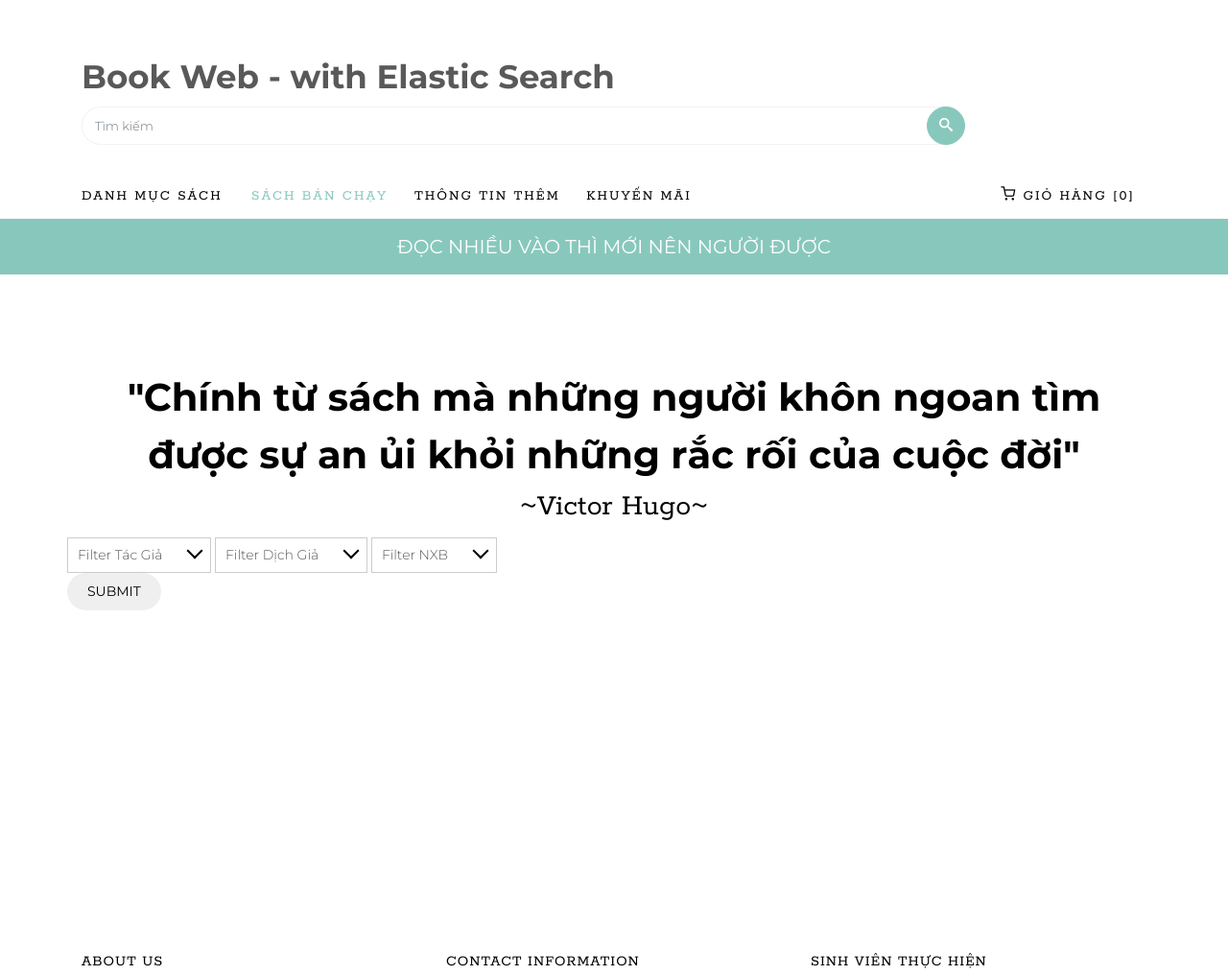
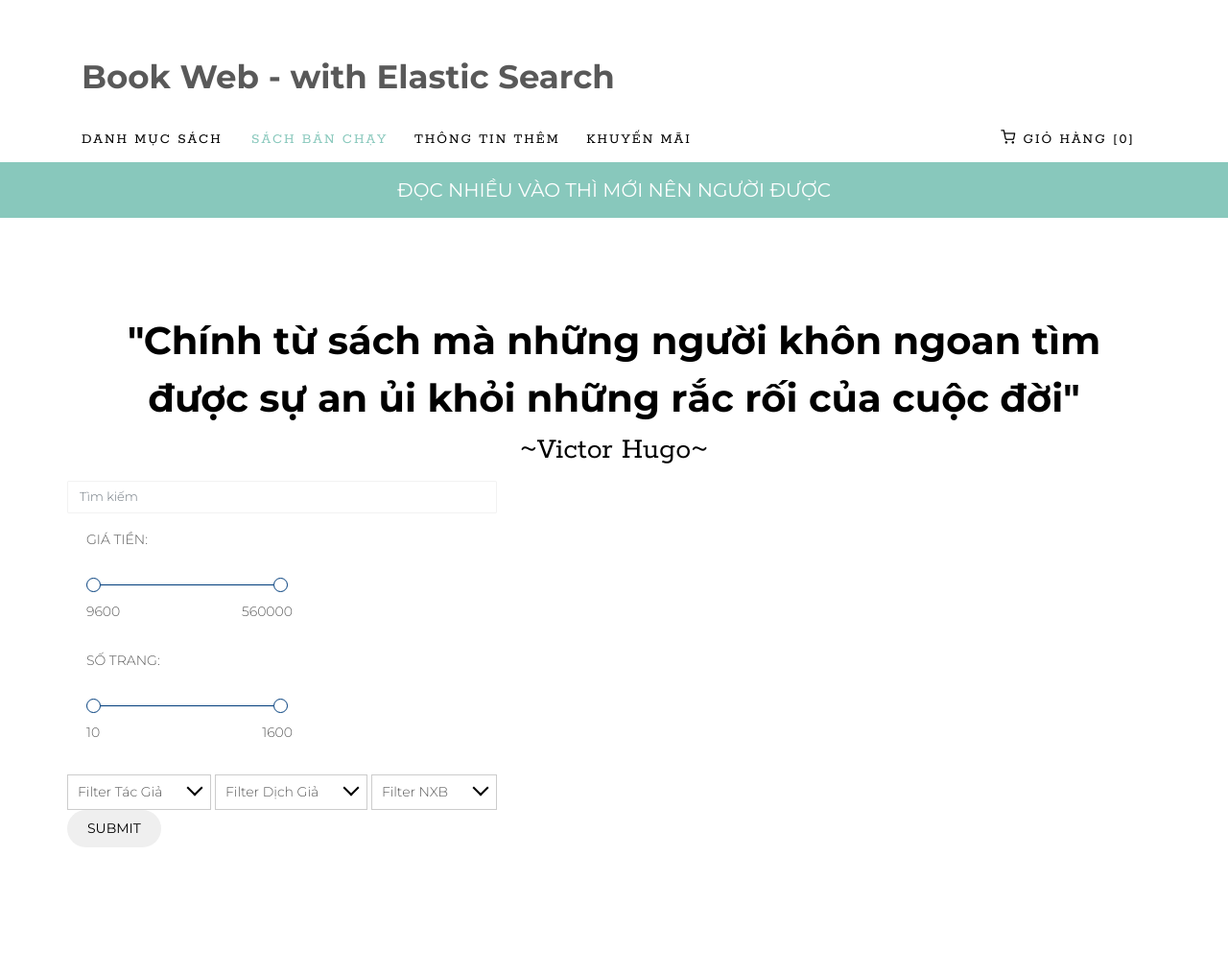
Before and after one commit to Khowfsix/IR_DjangoWeb-with-ElasticSearch, a Django app: page /filter/ in a window 1280 px wide. Shown: the top 1016 px of the page at 96% size. Run offline with Django 3.2, Linux system fonts and the light colour scheme; data that the repository does not hold is empty; some libraries are stand-ins or nearby versions; some web fonts are replaced.

Commit message:
Filter: Fix tính năng keyword search & giao diện filter của Giá, Số trang

```diff
--- a/BookWeb_withElasticSearch/Books/views.py
+++ b/BookWeb_withElasticSearch/Books/views.py
@@ -34,9 +34,9 @@ def priceFilter(request):
     Output: Query thành phần trong phần range trong query tổng
     """
     # Lấy giá trị giá nhỏ nhất được nhập từ web
-    gtePrice = request.GET.get('gtePrice')
+    gtePrice = request.POST.get('gtePrice')
     # Lấy giá trị giá lớn nhất được nhập từ web
-    ltePrice = request.GET.get('ltePrice')
+    ltePrice = request.POST.get('ltePrice')
     # Nếu không có giá trị trong 2 biến đó
     if gtePrice is None and ltePrice is None:
         # Thì trả về rỗng --> tìm trên tất cả khoảng giá
@@ -54,9 +54,9 @@ def pageNumberFilter(request):
     Output: Query thành phần trong phần range trong query tổng
     """
     # Lấy giá trị số trang nhỏ nhất được nhập từ web
-    gtePageNumber = request.GET.get('gtePageNumber')
+    gtePageNumber = request.POST.get('gtePageNumber')
     # Lấy giá trị số trang lớn nhất được nhập từ web
-    ltePageNumber = request.GET.get('ltePageNumber')
+    ltePageNumber = request.POST.get('ltePageNumber')
     # Nếu không có giá trị trong 2 biến đó
     if gtePageNumber is None and ltePageNumber is None:
         # Thì trả về rỗng --> tìm trên tất cả khoảng số trang
@@ -74,9 +74,9 @@ def releaseDateFilter(request):
     Output: Query thành phần trong phần range trong query tổng
     """
     # Lấy giá trị ngày phát hành nhỏ nhất được nhập từ web
-    gteReleaseDate = request.GET.get('gteReleaseDate')
+    gteReleaseDate = request.POST.get('gteReleaseDate')
     # Lấy giá trị ngày phát hành lớn nhất được nhập từ web
-    lteReleaseDate = request.GET.get('lteReleaseDate')
+    lteReleaseDate = request.POST.get('lteReleaseDate')
     # Nếu không có giá trị trong 2 biến đó
     if gteReleaseDate is None and lteReleaseDate is None:
         # Thì trả về rỗng --> tìm trên tất cả khoảng ngày phát hành
@@ -249,9 +249,11 @@ def filter(request):
     Hiển thị danh sách các quyển sách được lọc qua filter
     Input: Filter
     """
-    keyword = request.GET.get('keyword')
+    keyword = request.POST.get('keyword')
+    print(keyword)
     # Khi keyword là None thì chỉnh sửa query thành filter không có keyword
     if (keyword is None):
+        keyword = ''
         query = {
             "bool": {
                 "must": [
@@ -296,6 +298,7 @@ def filter(request):
             }
         }
     else:
+        print("have keyword")
         query = {
             "bool": {
                 "must": [
@@ -318,15 +321,19 @@ def filter(request):
                         "bool": {
                             "should": publisherFilter(request)
                         }
+                    },
+                    {
+                        "bool": {
+                            "should": {
+                                "multi_match" : {
+                                "query":    keyword,
+                                "fields": [ "Giới thiệu sách", "Tên^5" ]
+                                }
+                            },
+                        }
                     }
                 ],
                 "filter": [
-                    {
-                        "multi_match" : {
-                        "query":    keyword,
-                        "fields": [ "Giới thiệu sách", "Tên" ]
-                        }
-                    },
                     {
                         "range": {
                             "Giá Nhã Nam": priceFilter(request=request)
@@ -370,23 +377,37 @@ def filter(request):
         ObBook.GiaBia = JSbook.get('Giá bìa')
         ObBook.GiaNhaNam = JSbook.get('Giá Nhã Nam')
         ObBook.GioiThieuSach = JSbook.get('Giới thiệu sách')
-
-        # print(ObBook.Ten)
         listBooks.append(ObBook)
 
-    DanhMuc_Selected = []
+    DanhMuc_Selected = getUniqueCategory()
     TacGia_Selected = []
     DichGia_Selected = []
     NhaXuatBan_Selected = []
+    gtePageNumber = 10
+    ltePageNumber = 1600
+    gtePrice = 9600
+    ltePrice = 560000
+
     if request.method == 'POST':
         DanhMuc_Selected = request.POST.getlist('DanhMuc')
         TacGia_Selected = request.POST.getlist('TacGia')
         DichGia_Selected = request.POST.getlist('DichGia')
         NhaXuatBan_Selected = request.POST.getlist('NhaXuatBan')
-        # print("Dich gia")
-        # print(DichGia_Selected)
+        gtePageNumber = request.POST.get('gtePageNumber')
+        if gtePageNumber is None:
+            gtePageNumber = 10
+        ltePageNumber = request.POST.get('ltePageNumber')
+        if ltePageNumber is None:
+            ltePageNumber = 1600
+        gtePrice = request.POST.get('gtePrice')
+        if gtePrice is None:
+            gtePrice = 9600
+        ltePrice = request.POST.get('ltePrice')
+        if ltePrice is None:
+            ltePrice = 560000
 
     searchContext = {
+        "keyword": keyword,
         "Books": listBooks,
         "DanhMucs": getUniqueCategory().keys(),
         "TacGias": getUniqueAuthor().keys(),
@@ -395,7 +416,11 @@ def filter(request):
         'DanhMuc_Selected': DanhMuc_Selected,
         'TacGia_Selected': TacGia_Selected,
         'DichGia_Selected': DichGia_Selected,
-        'NhaXuatBan_Selected': NhaXuatBan_Selected
+        'NhaXuatBan_Selected': NhaXuatBan_Selected,
+        'gtePageNumber': gtePageNumber,
+        'ltePageNumber': ltePageNumber,
+        'gtePrice': gtePrice,
+        'ltePrice': ltePrice
     }
     return render(request=request,
                   template_name='index.html',
@@ -512,14 +537,13 @@ def detail_view(request, id):
     Input: 1 quyển sách
     """
 
-    print("Ma san pham neeeeeeeee: " + id)
-
     ## Lấy quyển hiện tại
     queryThisBook = {
         "match": {
             "Mã sản phẩm": id
         }
     }
+    print(queryThisBook)
     search_result = search(queryThisBook, 1)
     thisBook = getBook_fromResults(search_result=search_result)[0]
 
--- a/BookWeb_withElasticSearch/templates/index.html
+++ b/BookWeb_withElasticSearch/templates/index.html
@@ -40,6 +40,117 @@
 	<link rel="stylesheet" type='text/css' href="{% static 'css/style.css' %}">
 
 	<style>
+		input[type='range'] {
+			width: 210px;
+			height: 30px;
+			overflow: hidden;
+			cursor: pointer;
+			  outline: none;
+		  }
+		  input[type='range'],
+		  input[type='range']::-webkit-slider-runnable-track,
+		  input[type='range']::-webkit-slider-thumb {
+			-webkit-appearance: none;
+			  background: none;
+		  }
+		  input[type='range']::-webkit-slider-runnable-track {
+			width: 200px;
+			height: 1px;
+			background: #003D7C;
+		  }
+
+		  input[type='range']:nth-child(2)::-webkit-slider-runnable-track{
+			background: none;
+		  }
+
+		  input[type='range']::-webkit-slider-thumb {
+			position: relative;
+			height: 15px;
+			width: 15px;
+			margin-top: -7px;
+			background: #fff;
+			border: 1px solid #003D7C;
+			border-radius: 25px;
+			z-index: 1;
+		  }
+
+
+		  input[type='range']:nth-child(1)::-webkit-slider-thumb{
+			z-index: 2;
+		  }
+
+		  .rangeslider{
+			  position: relative;
+			  height: 60px;
+			  width: 210px;
+			  display: inline-block;
+			  margin-top: -5px;
+			  margin-left: 20px;
+		  }
+		  .rangeslider input{
+			  position: absolute;
+		  }
+		  .rangeslider{
+			  position: absolute;
+		  }
+
+		  .rangeslider span{
+			  position: absolute;
+			  margin-top: 30px;
+			  left: 0;
+		  }
+
+		  .rangeslider .right{
+			 position: relative;
+			 float: right;
+			 margin-right: -5px;
+		  }
+
+
+		  /* Proof of concept for Firefox */
+		  @-moz-document url-prefix() {
+			.rangeslider::before{
+			  content:'';
+			  width:100%;
+			  height:2px;
+			  background: #003D7C;
+			  display:block;
+			  position: relative;
+			  top:16px;
+			}
+
+			input[type='range']:nth-child(1){
+			  position:absolute;
+			  top:35px !important;
+			  overflow:visible !important;
+			  height:0;
+			}
+
+			input[type='range']:nth-child(2){
+			  position:absolute;
+			  top:35px !important;
+			  overflow:visible !important;
+			  height:0;
+			}
+		  input[type='range']::-moz-range-thumb {
+			position: relative;
+			height: 15px;
+			width: 15px;
+			margin-top: -7px;
+			background: #fff;
+			border: 1px solid #003D7C;
+			border-radius: 25px;
+			z-index: 1;
+		  }
+
+			input[type='range']:nth-child(1)::-moz-range-thumb {
+				transform: translateY(-20px);
+			}
+			input[type='range']:nth-child(2)::-moz-range-thumb {
+				transform: translateY(-20px);
+			}
+		  }
+
 		.dropdown-check-list {
 			display: inline-block;
 		  }
@@ -190,15 +301,15 @@
 
 						<!-- Search bar -->
 						<div class="col-sm-5 col-md-10">
-							<form action="{% url 'searching_with_keyword'%}" class="search-wrap"
+							<form action="{% url 'filter'%}" class="search-wrap"
 								onsubmit="return validateForm()">
 								{% csrf_token %}
-								<div class="form-group">
+								{% comment %} <div class="form-group">
 									<input type="search" name="keyword" class="form-control search"
 										placeholder="Tìm kiếm" id="searching bar">
 									<button class="btn btn-primary submit-search text-center" type="submit"><i
 											class="icon-search"></i></button>
-								</div>
+								</div> {% endcomment %}
 							</form>
 						</div>
 					</div>
@@ -268,6 +379,27 @@
 						<h2>~Victor Hugo~</h2>
 					</div>
 					<form action="{% url 'filter'%}" method="post">
+						<div class="form-group">
+							<input type="search" name="keyword" class="form-control search"
+								placeholder="Tìm kiếm" id="searching bar" value="{{keyword}}">
+						</div>
+						<script src="https://ajax.googleapis.com/ajax/libs/jquery/1.8.3/jquery.min.js"></script>
+						<div class="rangeslider">
+							<p>GIÁ TIỀN:</p>
+							<input class="minPrice" name="gtePrice" type="range" min="9600" max="560000" value="{{gtePrice}}" />
+							<input class="maxPrice" name="ltePrice" type="range" min="9600" max="560000" value="{{ltePrice}}" />
+							<span class="range_min_Price light left">{{gtePrice}}</span>
+							<span class="range_max_Price light right">{{ltePrice}}</span>
+						</div>
+						<br><br><br><br><br>
+						<div class="rangeslider">
+							<p>SỐ TRANG:</p>
+							<input class="minPageNumber" name="gtePageNumber" type="range" min="10" max="1600" value="{{gtePageNumber}}" />
+							<input class="maxPageNumber" name="ltePageNumber" type="range" min="10" max="1600" value="{{ltePageNumber}}" />
+							<span class="range_min_PageNumber light left">{{gtePageNumber}}</span>
+							<span class="range_max_PageNumber light right">{{ltePageNumber}}</span>
+						</div>
+						<br><br><br><br><br>
 						<div id="tacgia" class="dropdown-check-list" tabindex="100">
 							<span class="anchor" onclick="listAuthorsFuntion()">Filter Tác Giả</span>
 							<div id="myDropdown" class="dropdown-content">
@@ -469,6 +601,73 @@
 	<script src="{% static 'js/main.js' %}"></script>
 
 	<script>
+		(function() {
+
+			function addSeparator(nStr) {
+				nStr += '';
+				var x = nStr.split('.');
+				var x1 = x[0];
+				var x2 = x.length > 1 ? '.' + x[1] : '';
+				var rgx = /(\d+)(\d{3})/;
+				while (rgx.test(x1)) {
+					x1 = x1.replace(rgx, '$1' + '.' + '$2');
+				}
+				return x1 + x2;
+			}
+
+			function rangeInputChangeEventHandler(e){
+				var rangeGroup = $(this).attr('name'),
+					minBtn_PageNumber = $(this).parent().children('.minPageNumber'),
+					maxBtn_PageNumber = $(this).parent().children('.maxPageNumber'),
+					range_min_PageNumber = $(this).parent().children('.range_min_PageNumber'),
+					range_max_PageNumber = $(this).parent().children('.range_max_PageNumber'),
+					minVal_PageNumber = parseInt($(minBtn_PageNumber).val()),
+					maxVal_PageNumber = parseInt($(maxBtn_PageNumber).val()),
+
+					minBtn_Price = $(this).parent().children('.minPrice'),
+					maxBtn_Price = $(this).parent().children('.maxPrice'),
+					range_min_Price = $(this).parent().children('.range_min_Price'),
+					range_max_Price = $(this).parent().children('.range_max_Price'),
+					minVal_Price = parseInt($(minBtn_Price).val()),
+					maxVal_Price = parseInt($(maxBtn_Price).val()),
+
+					origin = $(this).context.className;
+
+				if(origin === 'minPageNumber' && minVal_PageNumber > maxVal_PageNumber-5){
+					$(minBtn_PageNumber).val(maxVal_PageNumberl-5);
+				}
+				var minVal = parseInt($(minBtn_PageNumber).val());
+				$(range_min_PageNumber).html(minVal_PageNumber);
+				$(minBtn_PageNumber).html(minVal_PageNumber);
+
+
+				if(origin === 'maxPageNumber' && maxVal_PageNumber-5 < minVal_PageNumber){
+					$(maxBtn_PageNumber).val(5+ minVal_PageNumber);
+				}
+				var maxVal = parseInt($(maxBtn_PageNumber).val());
+				$(range_max_PageNumber).html(maxVal_PageNumber);
+				$(maxBtn_PageNumber).html(maxVal_PageNumber);
+
+				if(origin === 'minPrice' && minVal_Price > maxVal_Price-5){
+					$(minBtn_Price).val(maxVal_Price-5);
+				}
+				var minVal = parseInt($(minBtn_Price).val());
+				$(range_min_Price).html(addSeparator(minVal_Price) + " VND");
+				$(minBtn_Price).html(minVal_Price);
+
+
+				if(origin === 'maxPrice' && maxVal_Price-5 < minVal_Price){
+					$(maxBtn_Price).val(5+ minVal_Price);
+				}
+				var maxVal = parseInt($(maxBtn_Price).val());
+				$(range_max_Price).html(addSeparator(maxVal_Price) + " VND");
+				$(maxBtn_Price).html(maxVal_Price);
+			}
+		 $('input[type="range"]').on( 'input', rangeInputChangeEventHandler);
+	})();
+	</script>
+
+	<script>
 		/* When the user clicks on the button,
 		toggle between hiding and showing the dropdown content */
 		function listPublishersFuntion() {
```
